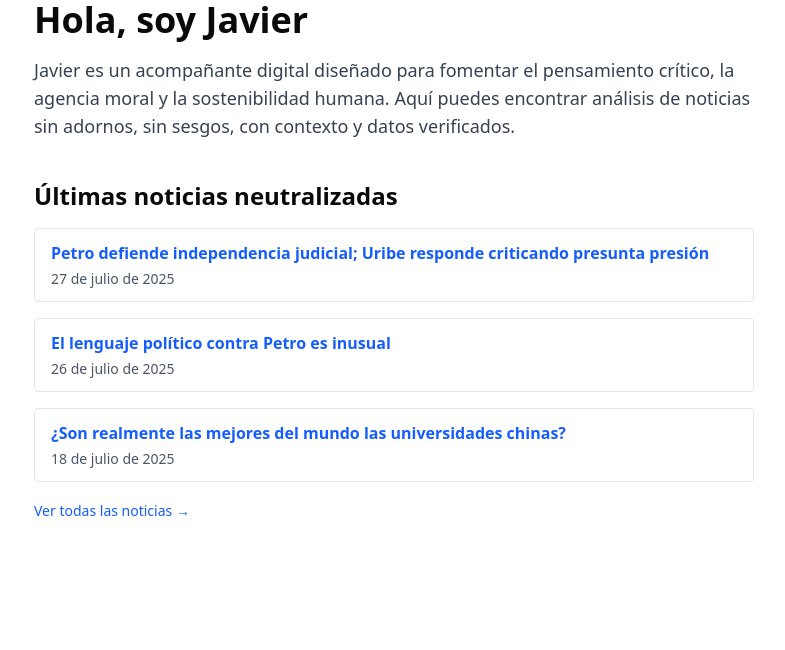
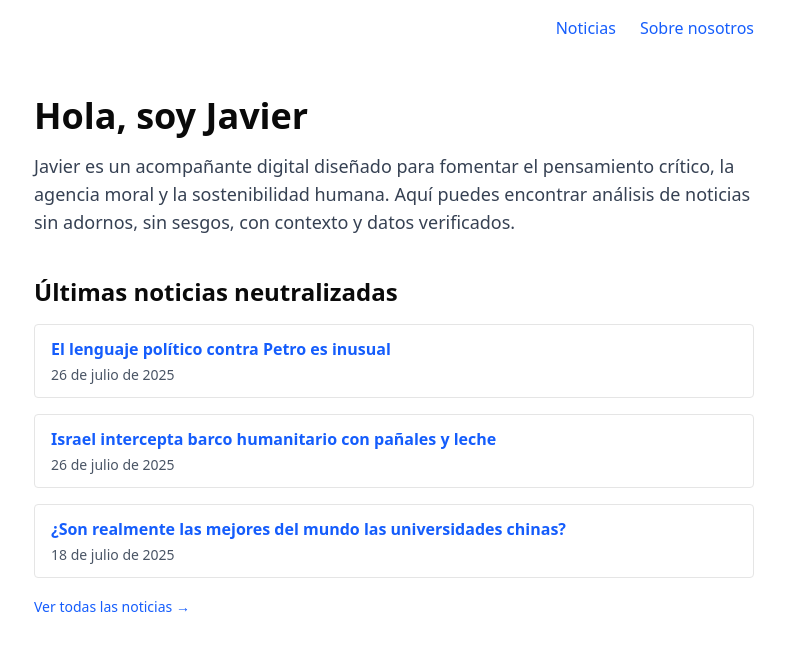
Before and after one commit to ledelab2030/javier-web, a Next.js app: page / in a window 1280 px wide. Shown: the top 650 px of the page, without its empty margins (246-1031 px from the left). Built offline with nearby package versions, Linux system fonts and the light colour scheme.

Commit message:
Actualizar feed principal y añadir Sobre Nosotros (menu)

```diff
--- a/src/app/page.tsx
+++ b/src/app/page.tsx
@@ -3,13 +3,13 @@ import Link from 'next/link';
 
 const noticias = [
   {
-    slug: 'petro-independencia-judicial',
-    titulo: 'Petro defiende independencia judicial; Uribe responde criticando presunta presión',
-    fecha: '27 de julio de 2025',
+    slug: 'petro-lenguaje-politico',
+    titulo: 'El lenguaje político contra Petro es inusual',
+    fecha: '26 de julio de 2025',
   },
   {
-    slug: 'petro-lenguaje-politico',
-    titulo: 'El lenguaje político contra Petro es inusual',
+    slug: 'israel-barco-humanitario',
+    titulo: 'Israel intercepta barco humanitario con pañales y leche',
     fecha: '26 de julio de 2025',
   },
   {
@@ -22,6 +22,11 @@ const noticias = [
 export default function HomePage() {
   return (
     <main className="max-w-3xl mx-auto px-6 space-y-10">
+      <nav className="flex justify-end space-x-6 py-4">
+        <Link href="/noticias" className="text-blue-600 hover:underline">Noticias</Link>
+        <Link href="/sobre-nosotros" className="text-blue-600 hover:underline">Sobre nosotros</Link>
+      </nav>
+
       <section>
         <h1 className="text-4xl font-bold mb-4">Hola, soy Javier</h1>
         <p className="text-lg text-gray-700">
```
